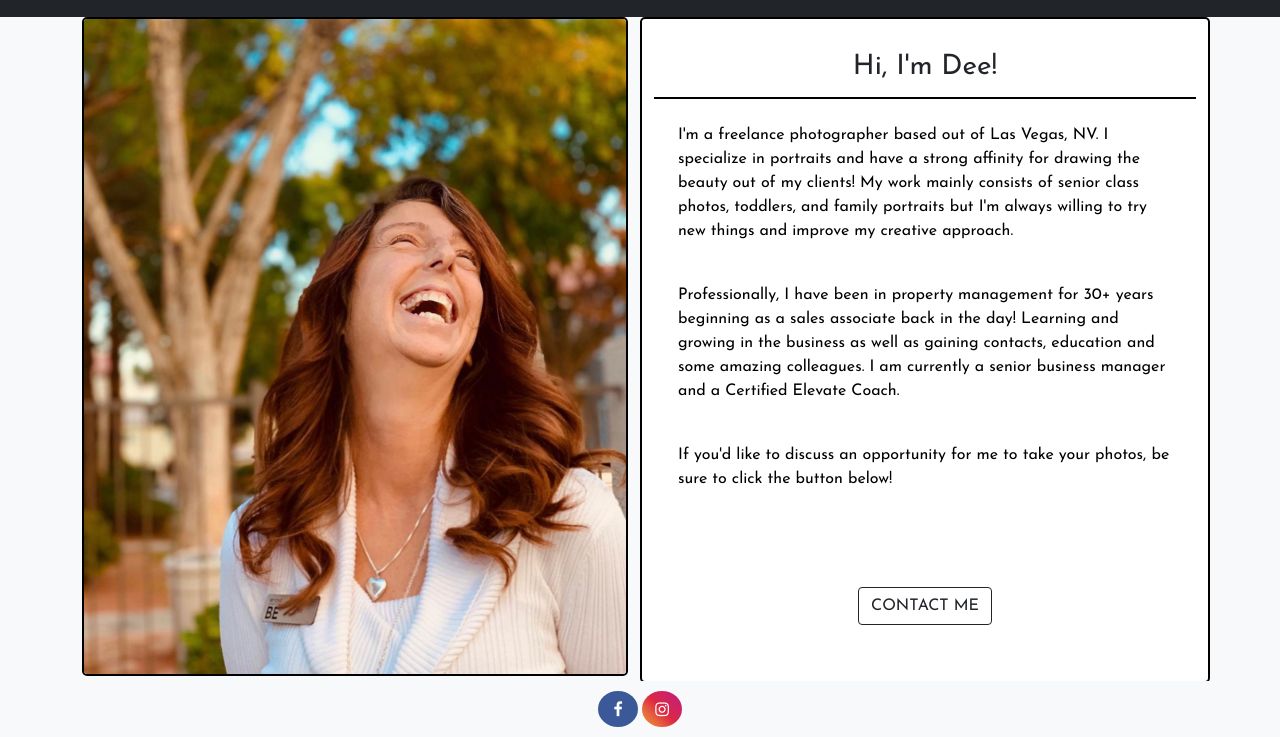
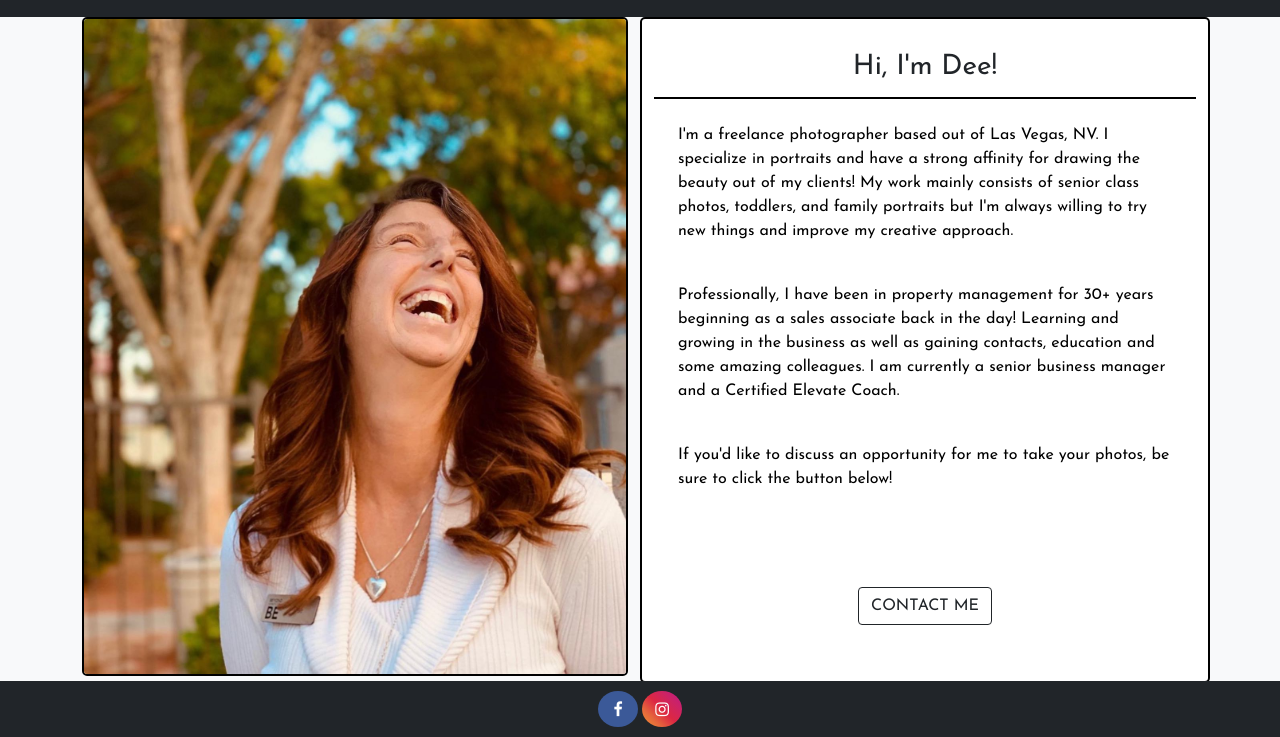
Before and after one commit to derek-oshita/dee-photography, a plain HTML site: page about.html in a window 1280 px wide. Shown: the part 63-800 px from the top of the page. Drawn offline with nearby package versions, Linux system fonts and the light colour scheme.

Commit message:
Applied dark colors to footer.

```diff
--- a/about.html
+++ b/about.html
@@ -158,7 +158,7 @@
     <!-- FOOTER -->
     <footer>
       <div
-        class="navbar justify-content-center fixed-bottom navbar-light bg-light"
+        class="navbar justify-content-center fixed-bottom navbar-dark bg-dark"
       >
         <a
           href="https://www.facebook.com/photographyofdeevanbilliard"
```
Also changed, not shown: contact.html (+1 -1 lines), family.html (+1 -1 lines), home.html (+1 -1 lines), personal.html (+1 -1 lines), senior-class.html (+1 -1 lines), toddlers.html (+1 -1 lines).
